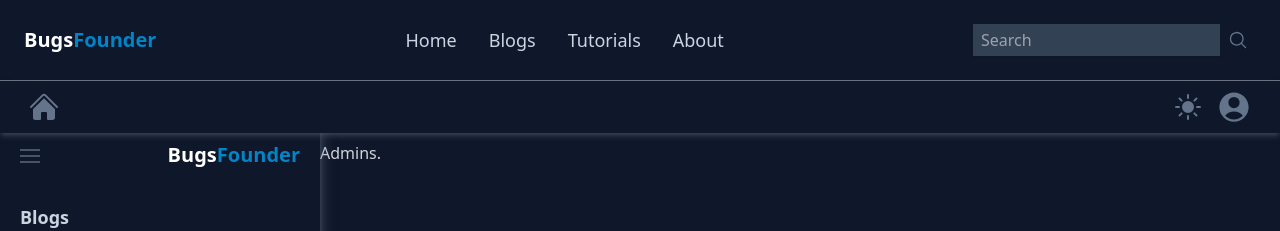
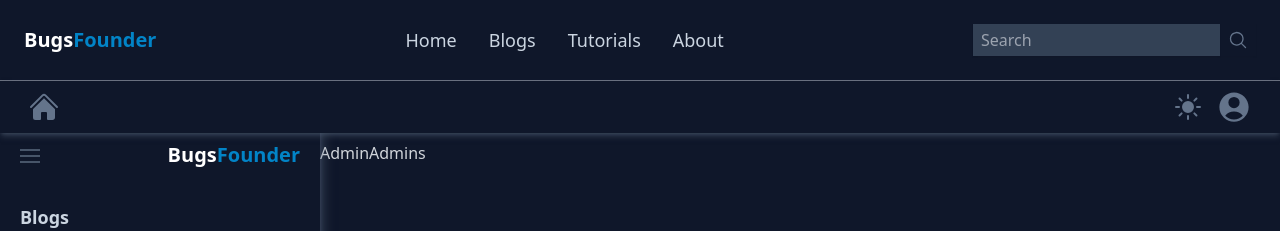
Before and after one commit to Bugsfounder/bugsFounderWebsite, a React (Create React App) app in the folder frontend/: page /kubari/admin/admins in a window 1280 px wide. Shown: the top 231 px of the page. Built offline with nearby package versions, Linux system fonts and the light colour scheme.

Commit message:
updating urls

```diff
--- a/frontend/src/Components/AdminComponents/AdminAdmins.js
+++ b/frontend/src/Components/AdminComponents/AdminAdmins.js
@@ -2,7 +2,7 @@
 
 const AdminAdmins = () => {
     return (
-        <div>Admins.</div>
+        <div>AdminAdmins</div>
     )
 }
 
--- a/frontend/src/Components/AdminComponents/AdminBlogs.js
+++ b/frontend/src/Components/AdminComponents/AdminBlogs.js
@@ -79,6 +79,7 @@
   return (
     <div className="p-6">
       <h1 className="text-center text-2xl font-semibold">Manipulate Blogs</h1>
+      <Link to={`add`}>WriteABlog</Link>
       <div className="blogSection p-3">
         {loadedBlogs.map(blog => (
           <div key={blog.url} className="p-5 dark:text-white dark:bg-slate-800 bg-gray-100 my-3 shadow-sm rounded-md md:flex md:justify-between">
@@ -90,10 +91,10 @@
               <p>{blog.author} . {blog.createdAt}</p>
             </div>
             <div className="buttons flex">
-              <Link to={`/kubari/admin/blogs/edit/${blog.url}`}>
+              <Link to={`edit/${blog.url}`}>
                 <PencilSquareIcon className="size-9 text-slate-500 cursor-pointer" />
               </Link>
-              <Link to="/kubari/admin/blogs">
+              <Link to="/blogs/">
                 <TrashIcon className="size-9 text-slate-500 cursor-pointer" />
               </Link>
             </div>
--- a/frontend/src/Components/utils/TextEditor.js
+++ b/frontend/src/Components/utils/TextEditor.js
@@ -49,7 +49,7 @@
                 onChange={setEditorHtml}
                 modules={modules}
                 formats={formats}
-                className='h-96  mb-16'
+                className='h-96 mb-16'
             />
         </div>
     );
```
